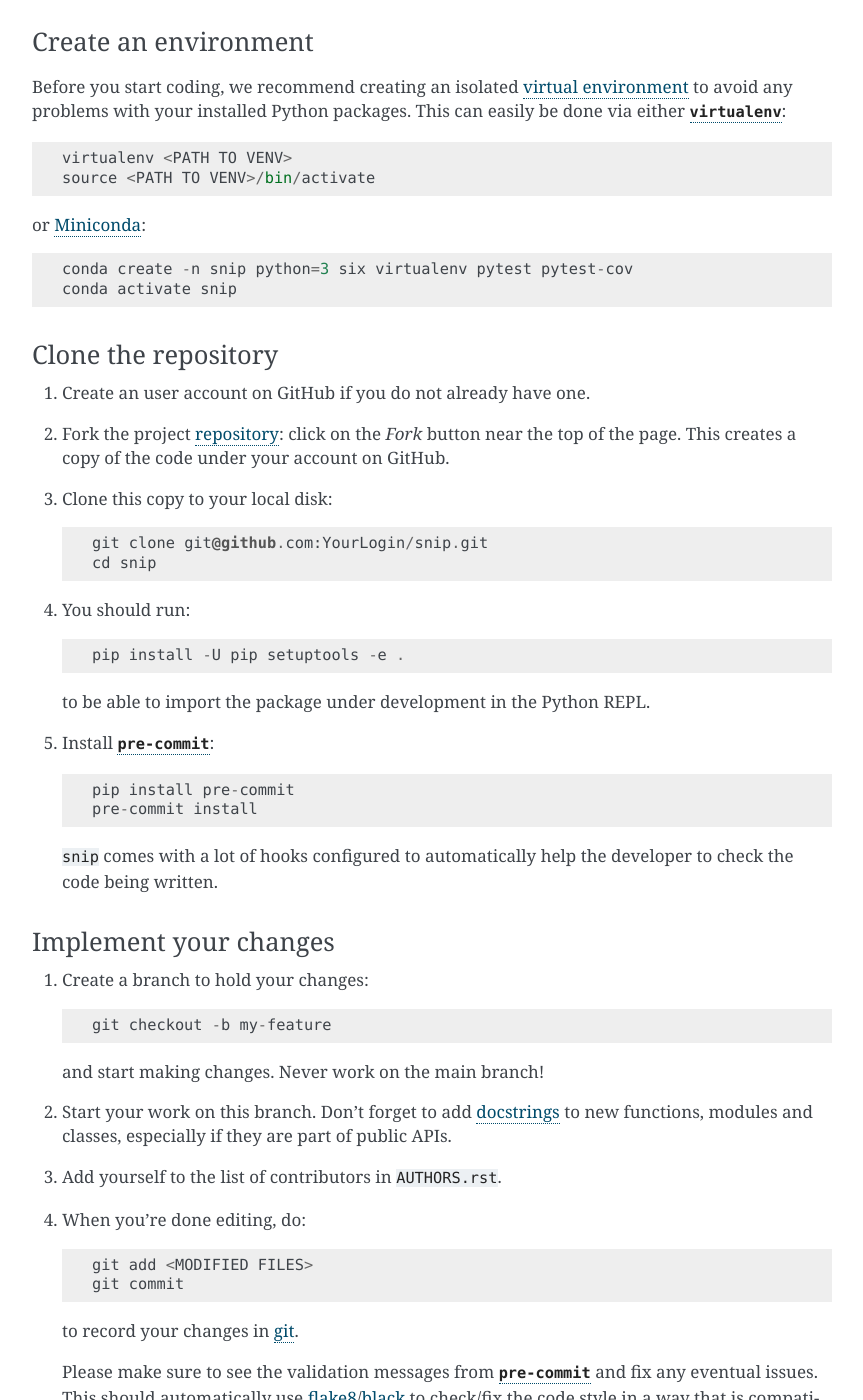
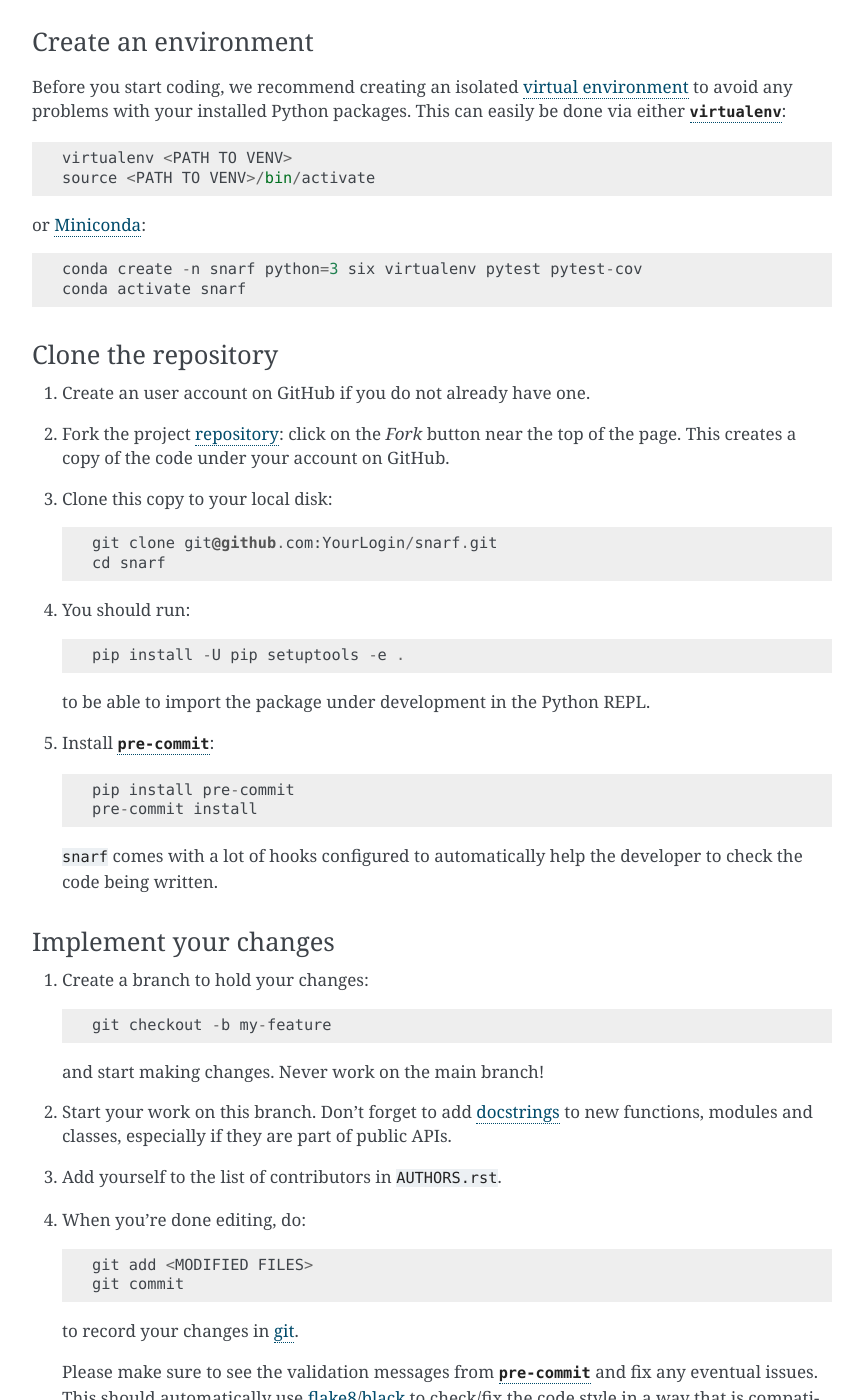
Before and after one commit to ahonnecke/dolores, a Sphinx documentation site: the page built from docs/contributing.rst, in a window 1280 px wide and 1400 px high, scrolled down 1403 px. Shown: the whole window, without its empty margins (338-1201 px from the left). Built offline with Sphinx 7.4.7, drawn with Linux system fonts in a browser that asks for light colours; pages that are not in the unit, such as notebooks, are missing from menus; the version number is read from the project's files by our own code; some of the changed text lies outside the part shown.

Commit message:
Fucking bulllshit rename
Signed-off-by: Ashton Honnecke <ashton@pixelstub.com>

```diff
--- a/CONTRIBUTING.rst
+++ b/CONTRIBUTING.rst
@@ -27,7 +27,7 @@
 Contributing
 ============
 
-Welcome to ``snip`` contributor's guide.
+Welcome to ``snarf`` contributor's guide.
 
 This document focuses on getting any potential contributor familiarized
 with the development processes, but `other kinds of contributions`_ are also
@@ -46,7 +46,7 @@
 Issue Reports
 =============
 
-If you experience bugs or general issues with ``snip``, please have a look
+If you experience bugs or general issues with ``snarf``, please have a look
 on the `issue tracker`_. If you don't see anything useful there, please feel
 free to fire an issue report.
 
@@ -65,10 +65,10 @@
 Documentation Improvements
 ==========================
 
-You can help improve ``snip`` docs by making them more readable and coherent, or
+You can help improve ``snarf`` docs by making them more readable and coherent, or
 by adding missing information and correcting mistakes.
 
-``snip`` documentation uses Sphinx_ as its main documentation compiler.
+``snarf`` documentation uses Sphinx_ as its main documentation compiler.
 This means that the docs are kept in the same repository as the project code, and
 that any documentation update is done in the same way was a code contribution.
 
@@ -80,7 +80,7 @@
 
    .. tip::
       Please notice that the `GitHub web interface`_ provides a quick way of
-      propose changes in ``snip``'s files. While this mechanism can
+      propose changes in ``snarf``'s files. While this mechanism can
       be tricky for normal code contributions, it works perfectly fine for
       contributing to the docs, and can be quite handy.
 
@@ -131,8 +131,8 @@
 
 or Miniconda_::
 
-    conda create -n snip python=3 six virtualenv pytest pytest-cov
-    conda activate snip
+    conda create -n snarf python=3 six virtualenv pytest pytest-cov
+    conda activate snarf
 
 Clone the repository
 --------------------
@@ -142,8 +142,8 @@
    page. This creates a copy of the code under your account on |the repository service|.
 #. Clone this copy to your local disk::
 
-    git clone git@github.com:YourLogin/snip.git
-    cd snip
+    git clone git@github.com:YourLogin/snarf.git
+    cd snarf
 
 #. You should run::
 
@@ -158,7 +158,7 @@
     pip install pre-commit
     pre-commit install
 
-   ``snip`` comes with a lot of hooks configured to automatically help the
+   ``snarf`` comes with a lot of hooks configured to automatically help the
    developer to check the code being written.
 
 Implement your changes
@@ -285,7 +285,7 @@
 
 If you are part of the group of maintainers and have correct user permissions
 on PyPI_, the following steps can be used to release a new version for
-``snip``:
+``snarf``:
 
 #. Make sure all unit tests are successful.
 #. Tag the current commit on the main branch with a release tag, e.g., ``v1.2.3``.
@@ -314,8 +314,8 @@
 .. |the repository service| replace:: GitHub
 .. |contribute button| replace:: "Create pull request"
 
-.. _repository: https://github.com/<USERNAME>/snip
-.. _issue tracker: https://github.com/<USERNAME>/snip/issues
+.. _repository: https://github.com/<USERNAME>/snarf
+.. _issue tracker: https://github.com/<USERNAME>/snarf/issues
 .. <-- end -->
 
 
--- a/docs/conf.py
+++ b/docs/conf.py
@@ -34,7 +34,7 @@
     from sphinx import apidoc
 
 output_dir = os.path.join(__location__, "api")
-module_dir = os.path.join(__location__, "../src/snip")
+module_dir = os.path.join(__location__, "../src/snarf")
 try:
     shutil.rmtree(output_dir)
 except FileNotFoundError:
@@ -87,7 +87,7 @@
 master_doc = "index"
 
 # General information about the project.
-project = "snip"
+project = "snarf"
 copyright = "2022, Ashton Honnecke"
 
 # The version info for the project you're documenting, acts as replacement for
@@ -99,7 +99,7 @@
 # If you don’t need the separation provided between version and release,
 # just set them both to the same value.
 try:
-    from snip import __version__ as version
+    from snarf import __version__ as version
 except ImportError:
     version = ""
 
@@ -229,7 +229,7 @@
 # html_file_suffix = None
 
 # Output file base name for HTML help builder.
-htmlhelp_basename = "snip-doc"
+htmlhelp_basename = "snarf-doc"
 
 
 # -- Options for LaTeX output ------------------------------------------------
@@ -246,7 +246,7 @@
 # Grouping the document tree into LaTeX files. List of tuples
 # (source start file, target name, title, author, documentclass [howto/manual]).
 latex_documents = [
-    ("index", "user_guide.tex", "snip Documentation", "Ashton Honnecke", "manual")
+    ("index", "user_guide.tex", "snarf Documentation", "Ashton Honnecke", "manual")
 ]
 
 # The name of an image file (relative to this directory) to place at the top of
--- a/docs/index.rst
+++ b/docs/index.rst
@@ -1,8 +1,8 @@
 =======
-snip
+snarf
 =======
 
-This is the documentation of **snip**.
+This is the documentation of **snarf**.
 
 .. note::
 
--- a/setup.py
+++ b/setup.py
@@ -1,5 +1,5 @@
 """
-    Setup file for snip.
+    Setup file for snarf.
     Use setup.cfg to configure your project.
 
     This file was generated with PyScaffold 4.2.1.
```
Also changed, not shown: README.rst (+14 -14 lines), 2 other files.
